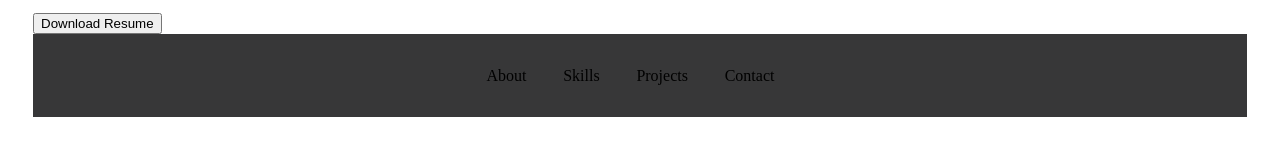
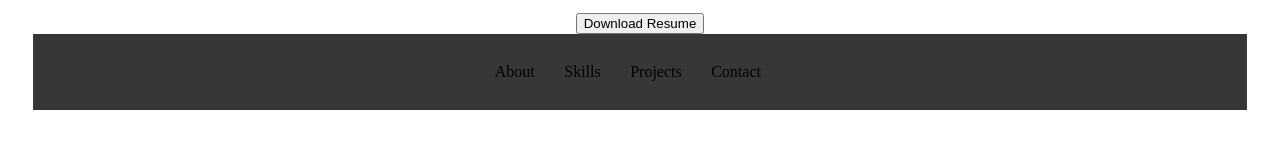
Before and after one commit to likelyhopfionna1/UX_UI_HW_17, a plain HTML site: page index.html in a window 1280 px wide. Shown: the part 643-798 px from the top of the page. Drawn offline with Linux system fonts and the light colour scheme.

Commit message:
latest changes made

```diff
--- a/css/style.css
+++ b/css/style.css
@@ -21,6 +21,7 @@ ul{
 .heroImg{
     height:600px;
     padding:25px;
+    text-align: center;
 }
 .content{
     width: 500px;
@@ -28,7 +29,7 @@ ul{
 }
 footer{
     background-color: #373738;
-    padding-right: 10%;
+    padding-right: 30%;
 }
 footer ul{
     display:inline-block;
```
Also changed, not shown: 2 other files.
